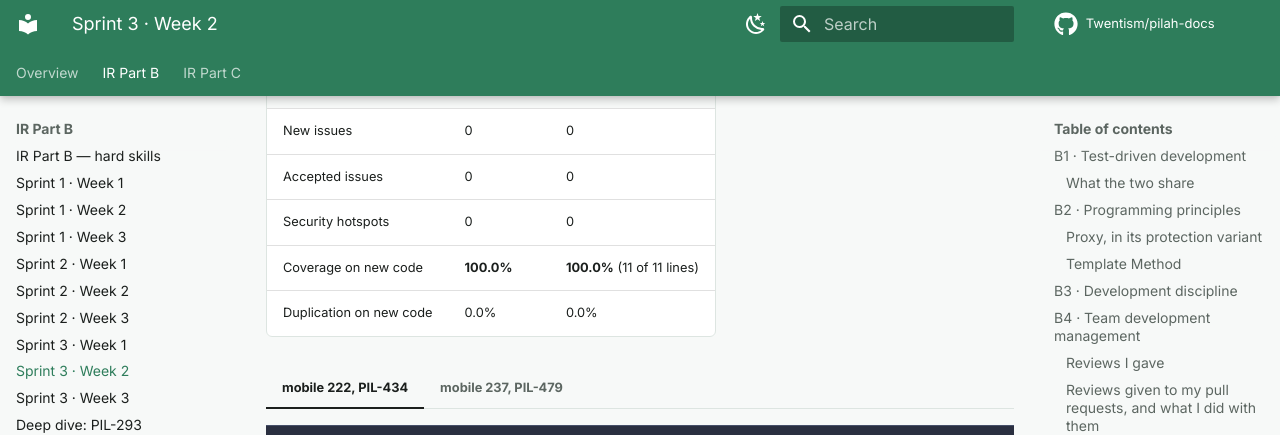
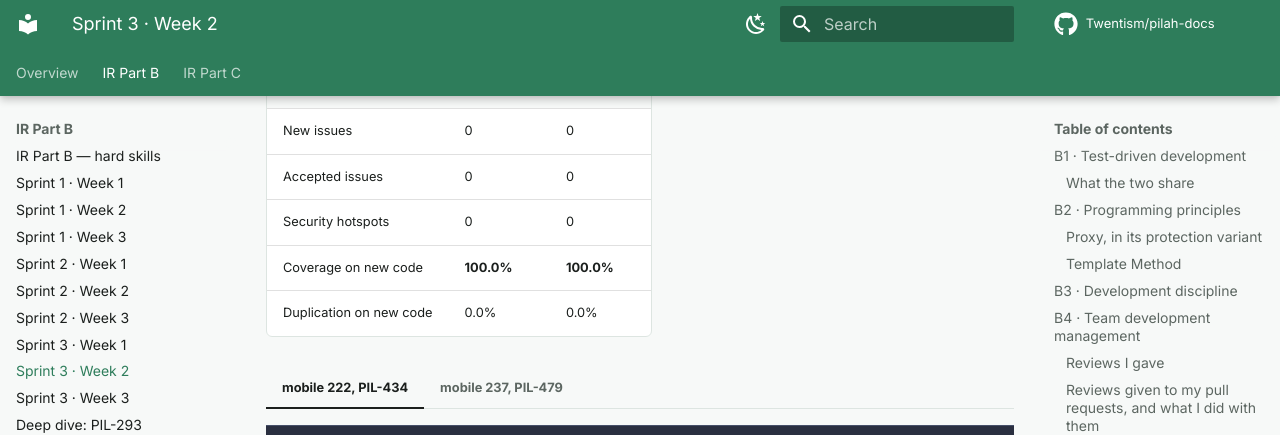
Before and after one commit to Twentism/pilah-docs, an MkDocs documentation site: the page built from docs/ir/b/s3-w2.md, in a window 1280 px wide and 900 px high, scrolled down 9278 px. Shown: the top 435 px of the window. Built offline with MkDocs 1.6.1 and Material for MkDocs 9.7.7, drawn with Linux system fonts in a browser that asks for light colours; comment, search, counter and statistics services are not loaded.

Commit message:
docs(ir): drop the locally measured line count from the Week 2 coverage figures

```diff
--- a/docs/ir/b/s3-w2.md
+++ b/docs/ir/b/s3-w2.md
@@ -162,7 +162,7 @@ run and seen failing before the commit that makes it pass.
     dealt with in [B2](#b2-programming-principles).
 
     **SonarCloud: 0 new issues, 0 accepted, 0 security hotspots, 100.0%
-    coverage on new code (11 of 11 lines), 0.0% duplication.**
+    coverage on new code, 0.0% duplication.**
 
 ### What the two share
 
@@ -535,7 +535,7 @@ Per the standing rule for these pages, review comments are reported by
 | New issues | 0 | 0 |
 | Accepted issues | 0 | 0 |
 | Security hotspots | 0 | 0 |
-| Coverage on new code | **100.0%** | **100.0%** (11 of 11 lines) |
+| Coverage on new code | **100.0%** | **100.0%** |
 | Duplication on new code | 0.0% | 0.0% |
 
 === "mobile 222, PIL-434"
```
